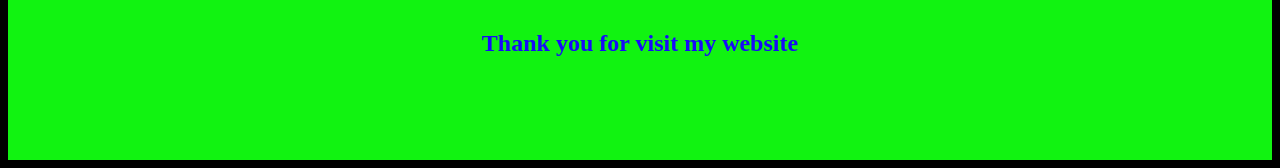
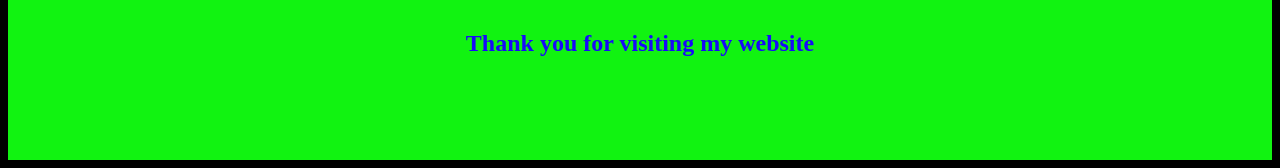
Before and after one commit to Akash85093/photography, a plain HTML site: page index.html in a window 1280 px wide. Shown: the part 1850-2018 px from the top of the page. Drawn offline with Linux system fonts and the light colour scheme.

Commit message:
Update index.html

```diff
--- a/index.html
+++ b/index.html
@@ -97,7 +97,7 @@
 
  <div class="footer">
     <footer>
-        <h2>Thank you for visit my website</h2>
+        <h2>Thank you for visiting my website</h2>
     </footer>
  </div>
 </body>
```
